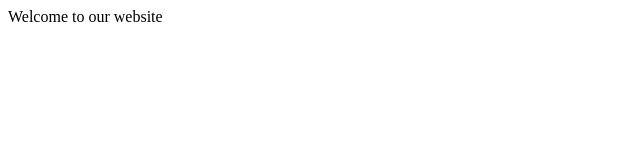
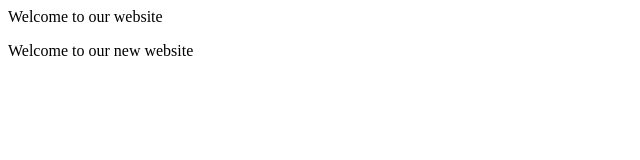
Before and after one commit to komalpreet25/website-project, a plain HTML site: page index.html in a window 1280 px wide. Shown: the whole page, without its empty margins (0-640 px from the left). Drawn offline with Linux system fonts and the light colour scheme.

Commit message:
Improve homepage

```diff
--- a/index.html
+++ b/index.html
@@ -1 +1,2 @@
 Welcome to our website
+<p>Welcome to our new website</p>
```
